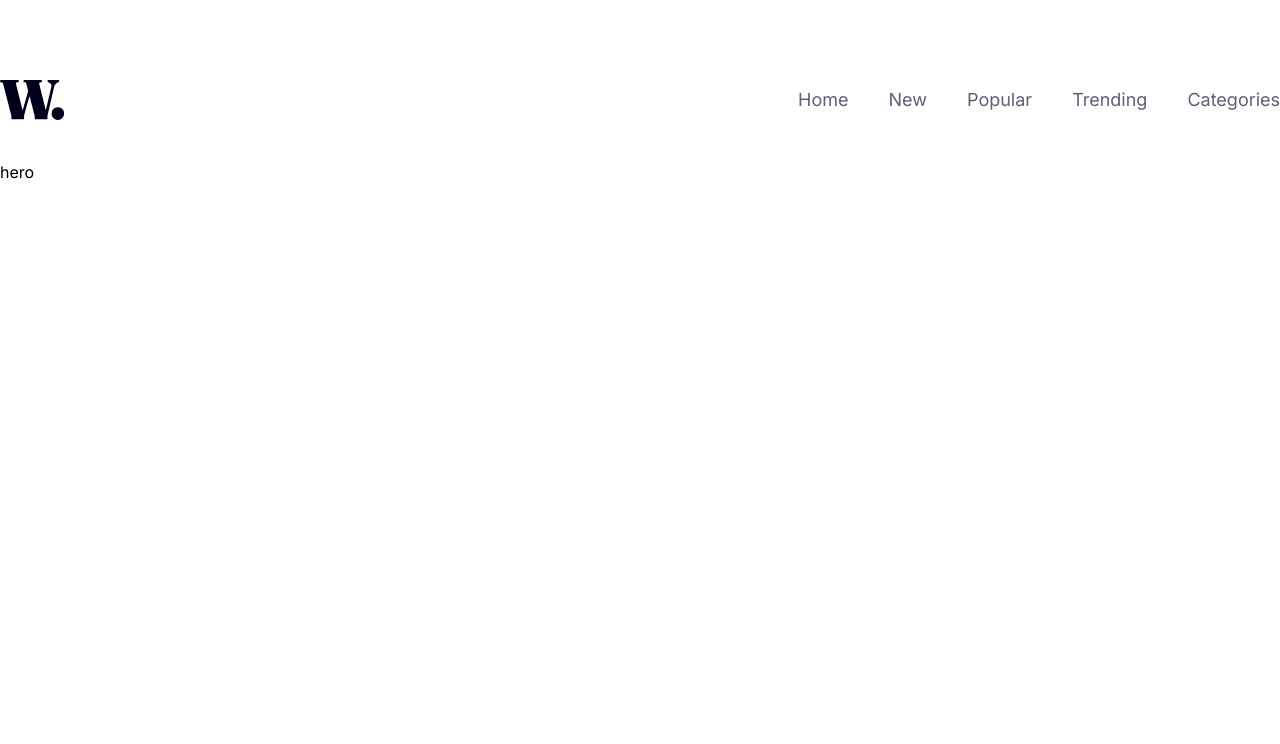
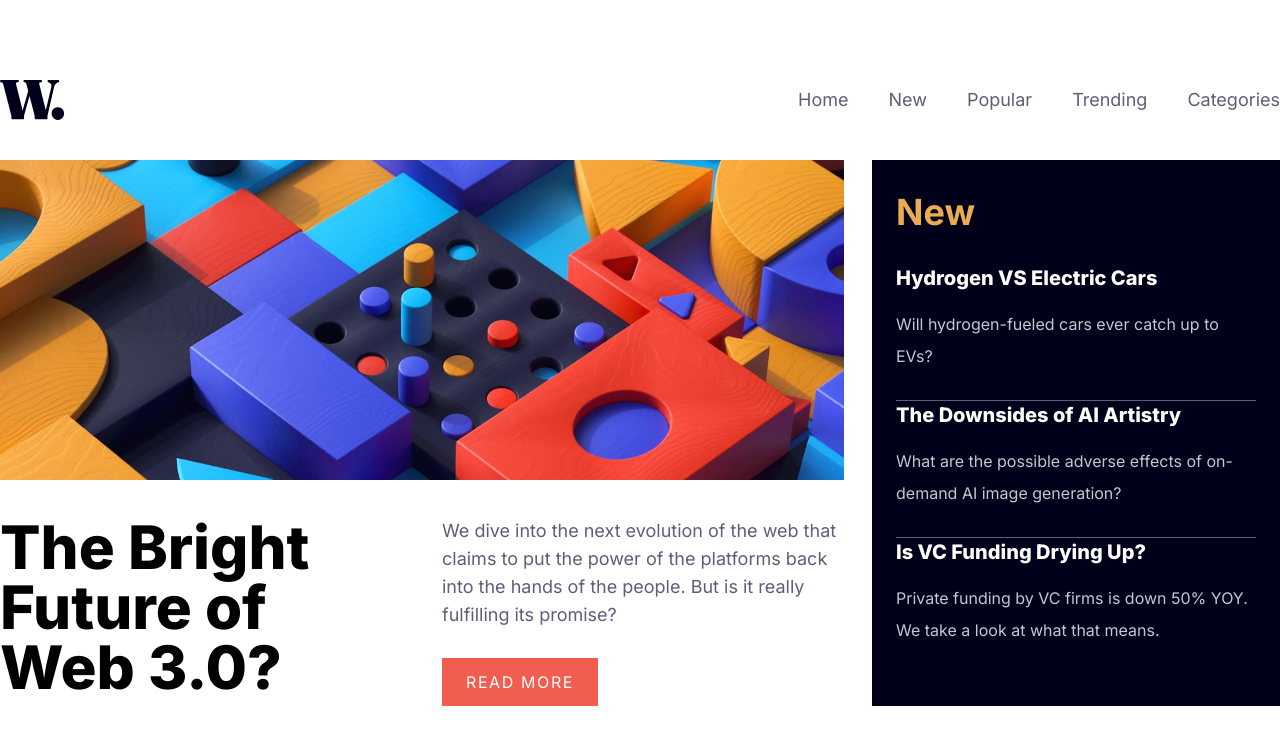
Before and after one commit to gracebir/news-homepage-fm, a React (Vite) app: page / in a window 1280 px wide. Shown: the top 744 px of the page. Built offline with nearby package versions, Linux system fonts and the light colour scheme.

Commit message:
hero sections

```diff
--- a/src/sections/Hero.jsx
+++ b/src/sections/Hero.jsx
@@ -1,9 +1,23 @@
 import React from 'react'
+import News from '../components/News'
+import { hero } from '../utils/data'
 
 const Hero = () => {
   return (
-    <section>
-      hero
+    <section className="grid grid-cols-1 gap-6 lg:gap-7 lg:grid-cols-6">
+      <div className="col-span-1 lg:col-span-4 grid grid-cols-1 gap-7">
+        <div className={`${hero.bgImage} w-full h-[40vh]`} />
+        <div className='grid grid-cols-1 lg:gap-10 lg:grid-cols-2 gap-6'>
+          <h1 className="font-extrabold text-5xl lg:text-6xl">{hero.title}</h1>
+          <div className='flex flex-col justify-between gap-6 lg:gap-0 items-start'>
+            <p className='text-start text-dark-grayish lg:text-lg text-base'>{hero.info}</p>
+            <button className='uppercase tracking-widest font-medium text-off-white bg-red hover:bg-dark-blue px-4 lg:px-6 py-2 lg:py-3'>
+              read more
+            </button>
+          </div>
+        </div>
+      </div>
+      <News />
     </section>
   )
 }
```
